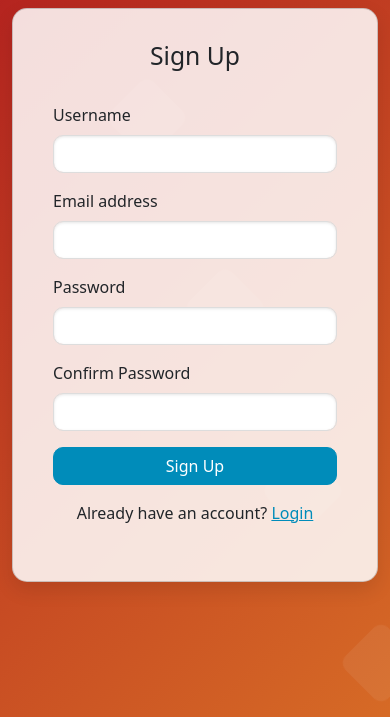
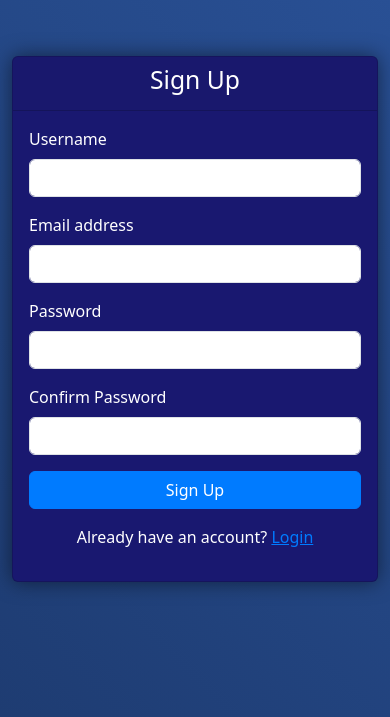
Before and after one commit to PyCoderVivek/Polling-app, a Django app: page /signup/ in a window 390 px wide. Shown: the part 127-844 px from the top of the page. Run offline with Django 5.2, Linux system fonts and the light colour scheme.

Commit message:
Auth Files Updated

```diff
--- a/Pole_it/Authentication/views.py
+++ b/Pole_it/Authentication/views.py
@@ -62,8 +62,6 @@ def home_view(request):
     }
     return render(request, 'HomePage.html', context)
 
-
-
 def login_view(request):
     if request.method == "POST":
         form = CustomLoginForm(request, data=request.POST)
@@ -81,15 +79,12 @@ def login_view(request):
                 elif not is_admin:
                     login(request, user)
                     return redirect('home')  # Redirect to the home page or user dashboard
-                else:
-                    messages.error(request, "Admin credentials are incorrect.")
-            else:
-                messages.error(request, "Invalid username or password.")
+        else:
+            messages.error(request, "UserName or Password is Invalid !")  # Handle invalid form submission
     else:
         form = CustomLoginForm()
 
     return render(request, 'auth/login.html', {'form': form})
-
 
 def signup_view(request):
     if request.method == "POST":
--- a/Pole_it/templates/auth/signup.html
+++ b/Pole_it/templates/auth/signup.html
@@ -1,5 +1,3 @@
-{% comment %} Authenticate/signup.html {% endcomment %}
-
 <!DOCTYPE html>
 <html lang="en">
 <head>
@@ -8,144 +6,88 @@
   <title>Sign Up</title>
   <link href="https://cdn.jsdelivr.net/npm/bootstrap@5.3.0/dist/css/bootstrap.min.css" rel="stylesheet">
   <style>
+    /* Background animation with floating images */
     body {
-      background: linear-gradient(135deg, #1a2a6c, #b21f1f, #fdbb2d);
-      background-size: 400% 400%;
-      animation: gradientBG 15s ease infinite;
+      background: linear-gradient(45deg, #1e3c72, #2a5298);
       height: 100vh;
       display: flex;
+      justify-content: center;
       align-items: center;
-      justify-content: center;
-      margin: 0;
       overflow: hidden;
+      position: relative;
     }
 
-    @keyframes gradientBG {
-      0% { background-position: 0% 50%; }
-      50% { background-position: 100% 50%; }
-      100% { background-position: 0% 50%; }
-    }
-
-    .poll-animation {
+    .floating-images {
       position: absolute;
-      top: 0;
-      left: 0;
       width: 100%;
       height: 100%;
       overflow: hidden;
-      z-index: 1;
+      z-index: 0;
     }
 
-    .poll-animation div {
+    .floating-images img {
       position: absolute;
-      width: 60px;
-      height: 60px;
-      background: rgba(255, 255, 255, 0.1);
-      border-radius: 10px;
-      transform: rotate(45deg);
-      animation: pollMove 20s linear infinite;
-      opacity: 0.6;
+      width: 150px;
+      height: 150px;
+      opacity: 0.5;
+      animation: floatImage 20s infinite linear;
     }
 
-    .poll-animation div:nth-child(1) {
-      top: 10%;
-      left: 10%;
-      animation-duration: 10s;
-      animation-delay: 0s;
+    @keyframes floatImage {
+      from { transform: translateY(-100%) rotate(0deg); }
+      to { transform: translateY(100%) rotate(360deg); }
     }
 
-    .poll-animation div:nth-child(2) {
-      top: 30%;
-      left: 30%;
-      animation-duration: 12s;
-      animation-delay: 2s;
+    /* Customize position of each floating image */
+    .floating-images img:nth-child(1) { left: 10%; animation-delay: 0s; }
+    .floating-images img:nth-child(2) { left: 50%; animation-delay: 2s; }
+    .floating-images img:nth-child(3) { left: 80%; animation-delay: 0s; }
+
+    /* Darker card styling */
+    .card {
+      position: relative;
+      z-index: 1;
+      box-shadow: 0px 0px 20px rgba(0, 0, 0, 0.5);
+      background-color: #191870;
+      color: white;
     }
 
-    .poll-animation div:nth-child(3) {
-      top: 50%;
-      left: 50%;
-      animation-duration: 15s;
-      animation-delay: 4s;
-    }
-
-    .poll-animation div:nth-child(4) {
-      top: 70%;
-      left: 70%;
-      animation-duration: 18s;
-      animation-delay: 6s;
-    }
-
-    .poll-animation div:nth-child(5) {
-      top: 90%;
-      left: 90%;
-      animation-duration: 20s;
-      animation-delay: 8s;
-    }
-
-    @keyframes pollMove {
-      0% {
-        transform: translateY(0) rotate(45deg);
-      }
-      50% {
-        transform: translateY(-50px) rotate(45deg);
-      }
-      100% {
-        transform: translateY(0) rotate(45deg);
-      }
-    }
-
-    .card {
-      background-color: rgba(255, 255, 255, 0.85);
-      border-radius: 15px;
-      box-shadow: 0 8px 20px rgba(0, 0, 0, 0.1);
-      position: relative;
-      z-index: 2;
-    }
-
-    .card-header {
-      background-color: transparent;
-      border-bottom: none;
-    }
-
-    .form-control {
-      border-radius: 10px;
-      border: 1px solid #ddd;
-      box-shadow: inset 0 1px 3px rgba(0, 0, 0, 0.1);
+    .card-header h2 {
+      color: #ffffff;
     }
 
     .btn-primary {
-      background-color: #008CBA;
-      border-color: #008CBA;
-      border-radius: 10px;
+      background-color: #007bff;
+      border-color: #007bff;
     }
 
     .btn-primary:hover {
-      background-color: #005f73;
-      border-color: #005f73;
+      background-color: #0056b3;
+      border-color: #004085;
     }
 
     a {
-      color: #008CBA;
+      color: #007bff;
     }
 
     a:hover {
-      color: #005f73;
+      color: #0056b3;
     }
+
   </style>
 </head>
 <body>
-  <div class="poll-animation">
-    <div></div>
-    <div></div>
-    <div></div>
-    <div></div>
-    <div></div>
+  <div class="floating-images">
+    <img src="https://static.vecteezy.com/system/resources/previews/009/583/364/original/3d-illustration-customer-survey-for-digital-marketing-png.png" alt="Floating Image 1">
+    <img src="https://cdn3d.iconscout.com/3d/premium/thumb/survey-6610261-5498887.png?f=webp" alt="Floating Image 2">
+    <img src="https://cdn3d.iconscout.com/3d/premium/thumb/voters-3d-icon-download-in-png-blend-fbx-gltf-file-formats--like-logo-vote-voting-election-voter-democratic-elections-pack-politics-icons-7946416.png" alt="Floating Image 3">
+
   </div>
 
   <div class="container">
-    <div class="row justify-content-center">
+    <div class="row justify-content-center mt-5">
       <div class="col-md-6">
-        <div class="card p-4">
+        <div class="card">
           <div class="card-header text-center">
             <h2>Sign Up</h2>
           </div>
```
Also changed, not shown: Pole_it/templates/auth/login.html (+64 -5 lines).
